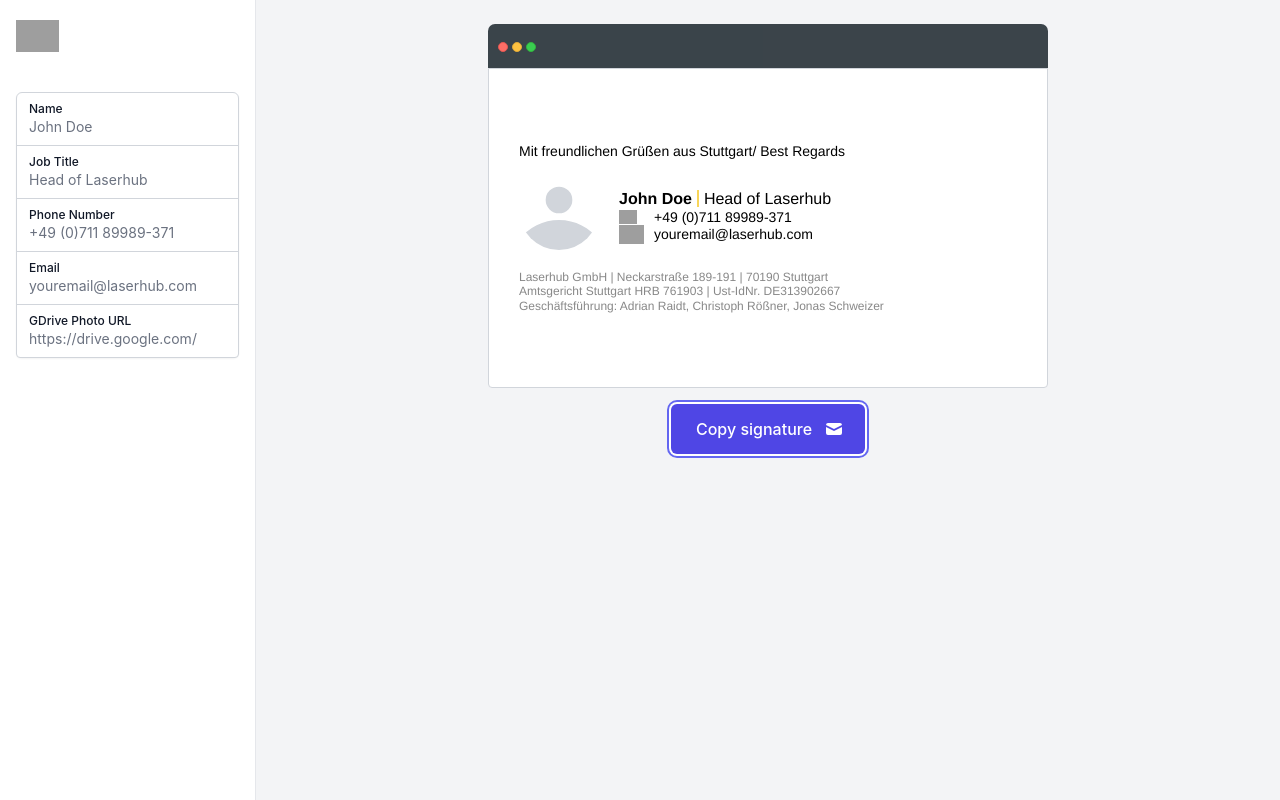
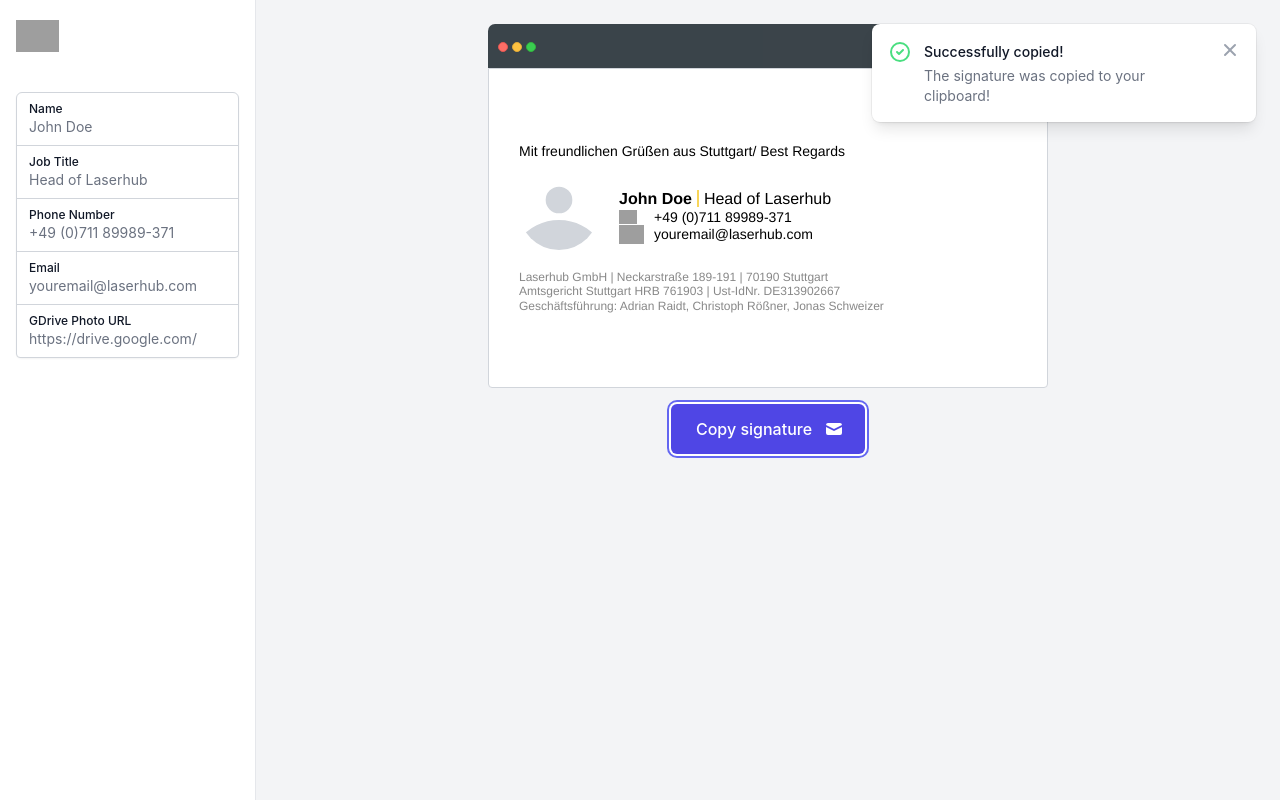
Before and after one commit to rpfelgueiras/lh-email-signature, a React (Create React App) app: page / in a window 1280 px wide. Both pictures are taken after a click on the button "Copy signature". Built offline with nearby package versions, Linux system fonts and the light colour scheme; grey boxes are pictures that could not be loaded.

Commit message:
Copy HTML to the clipboard

```diff
--- a/src/App.js
+++ b/src/App.js
@@ -1,6 +1,12 @@
 import "./App.css";
-import { useState } from "react";
+import { useState, Fragment } from "react";
 import { MailIcon, ExclamationCircleIcon } from "@heroicons/react/solid";
+
+import React from "react";
+
+import { Transition } from "@headlessui/react";
+import { CheckCircleIcon } from "@heroicons/react/outline";
+import { XIcon } from "@heroicons/react/solid";
 
 export default function App() {
   const [name, setName] = useState("John Doe");
@@ -9,6 +15,10 @@
   const [email, setEmail] = useState("youremail@laserhub.com");
   const [selectedImageUrl, setSelectedImageUrl] = useState();
   const [imageURLErrorMessage, setimageURLErrorMessage] = useState("");
+  const [showItemCopiedToClipboard, setShowItemCopiedToClipboard] =
+    useState(false);
+
+  const divRef = React.useRef();
 
   function onChangeName(event) {
     setName(event.target.value);
@@ -72,7 +82,9 @@
   }
 
   function onclickTest(event) {
-    // setEmail(event.target.value);
+    // console.log(divRef.current.innerHTML);
+    navigator.clipboard.writeText(divRef.current.innerHTML);
+    setShowItemCopiedToClipboard(true);
   }
 
   return (
@@ -199,7 +211,10 @@
                   <div className="dot amber"></div>
                   <div className="dot green"></div>
                 </div>
-                <div className="preview_body border-x border-y border-gray-300 bg-white rounded-b h-80">
+                <div
+                  ref={divRef}
+                  className="preview_body border-x border-y border-gray-300 bg-white rounded-b h-80"
+                >
                   <table
                     cellPadding="0"
                     width="100%"
@@ -418,6 +433,57 @@
             </div>
           </main>
         </div>
+        <div
+          aria-live="assertive"
+          className="fixed inset-0 flex items-end px-4 py-6 pointer-events-none sm:p-6 sm:items-start"
+        >
+          <div className="w-full flex flex-col items-center space-y-4 sm:items-end">
+            {/* Notification panel, dynamically insert this into the live region when it needs to be displayed */}
+            <Transition
+              show={showItemCopiedToClipboard}
+              as={Fragment}
+              enter="transform ease-out duration-300 transition"
+              enterFrom="translate-y-2 opacity-0 sm:translate-y-0 sm:translate-x-2"
+              enterTo="translate-y-0 opacity-100 sm:translate-x-0"
+              leave="transition ease-in duration-100"
+              leaveFrom="opacity-100"
+              leaveTo="opacity-0"
+            >
+              <div className="max-w-sm w-full bg-white shadow-lg rounded-lg pointer-events-auto ring-1 ring-black ring-opacity-5 overflow-hidden">
+                <div className="p-4">
+                  <div className="flex items-start">
+                    <div className="flex-shrink-0">
+                      <CheckCircleIcon
+                        className="h-6 w-6 text-green-400"
+                        aria-hidden="true"
+                      />
+                    </div>
+                    <div className="ml-3 w-0 flex-1 pt-0.5">
+                      <p className="text-sm font-medium text-gray-900">
+                        Successfully copied!
+                      </p>
+                      <p className="mt-1 text-sm text-gray-500">
+                        The signature was copied to your clipboard!
+                      </p>
+                    </div>
+                    <div className="ml-4 flex-shrink-0 flex">
+                      <button
+                        type="button"
+                        className="bg-white rounded-md inline-flex text-gray-400 hover:text-gray-500 focus:outline-none focus:ring-2 focus:ring-offset-2 focus:ring-indigo-500"
+                        onClick={() => {
+                          setShowItemCopiedToClipboard(false);
+                        }}
+                      >
+                        <span className="sr-only">Close</span>
+                        <XIcon className="h-5 w-5" aria-hidden="true" />
+                      </button>
+                    </div>
+                  </div>
+                </div>
+              </div>
+            </Transition>
+          </div>
+        </div>
       </div>
     </>
   );
```
